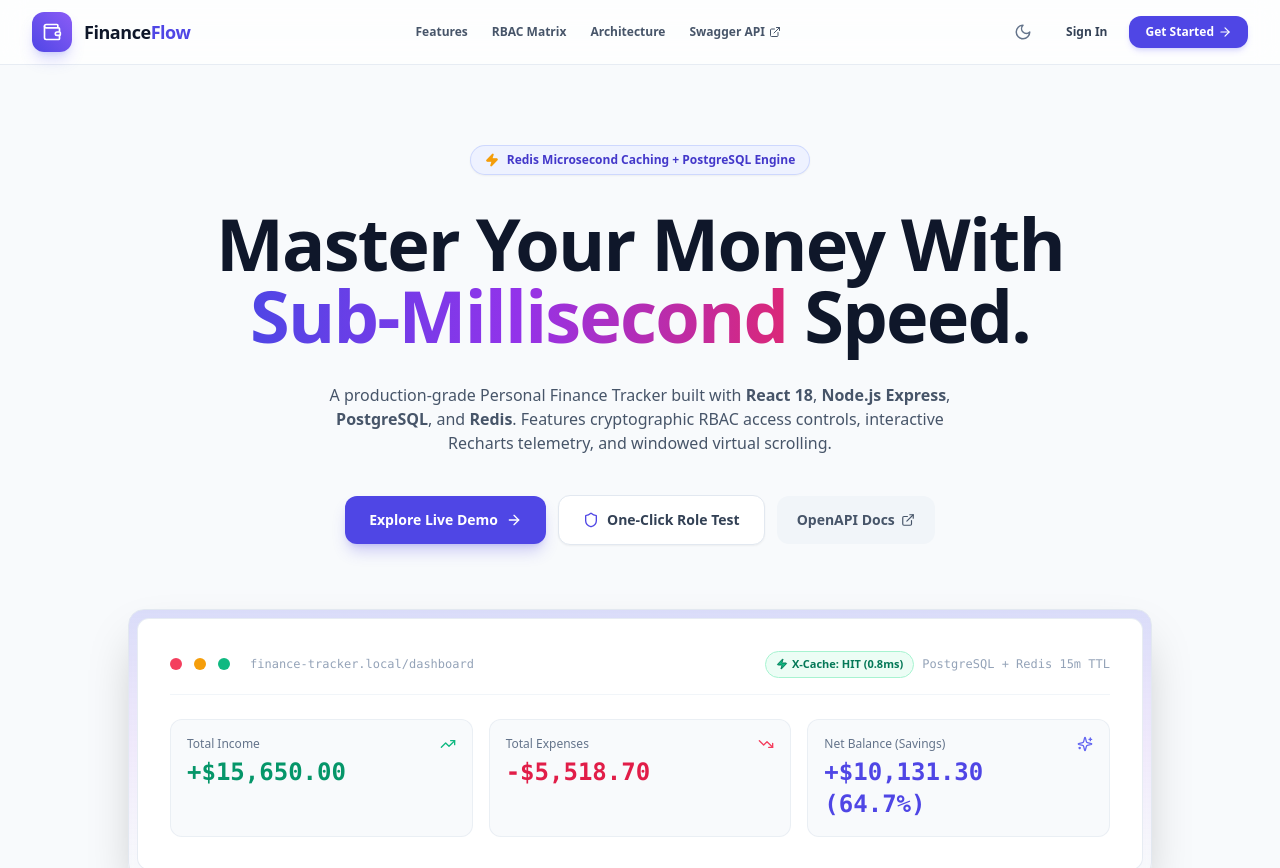
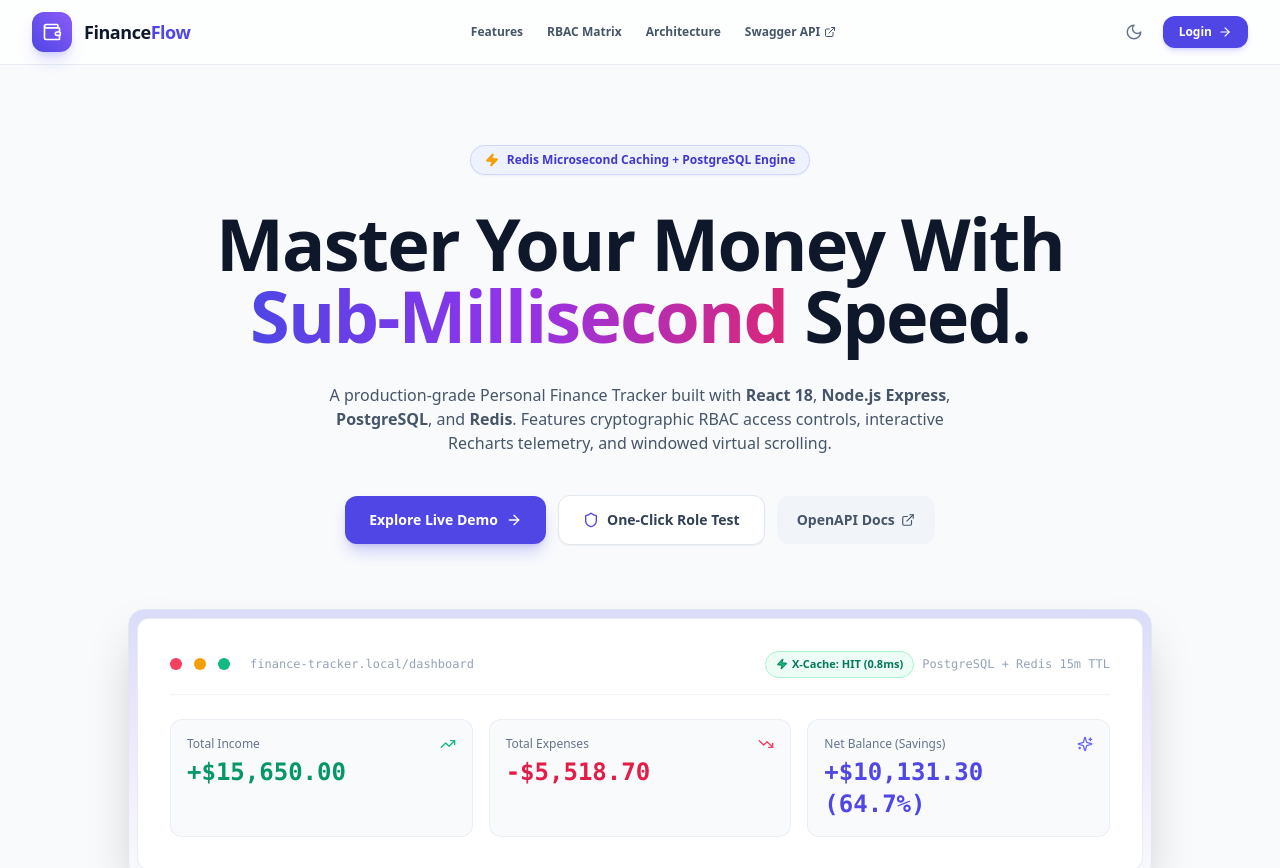
Before and after one commit to aky2004/Personal-Finance-Tracker, a React (Vite) app in the folder frontend/: page / in a window 1280 px wide. Shown: the top 868 px of the page. Built offline with nearby package versions, Linux system fonts and the light colour scheme.

Commit message:
refactor(navbar): simplify landing header to a single Login button

```diff
--- a/frontend/src/pages/LandingPage.tsx
+++ b/frontend/src/pages/LandingPage.tsx
@@ -92,21 +92,13 @@ export const LandingPage: React.FC = () => {
                 <ArrowRight size={14} />
               </Link>
             ) : (
-              <div className="flex items-center gap-2">
-                <Link
-                  to="/login"
-                  className="px-3.5 py-2 rounded-xl text-xs font-semibold text-slate-700 dark:text-slate-300 hover:bg-slate-100 dark:hover:bg-slate-800 transition-all"
-                >
-                  Sign In
-                </Link>
-                <Link
-                  to="/register"
-                  className="inline-flex items-center gap-1 px-4 py-2 rounded-xl text-xs font-bold bg-indigo-600 hover:bg-indigo-700 text-white shadow-md shadow-indigo-500/20 transition-all"
-                >
-                  <span>Get Started</span>
-                  <ArrowRight size={14} />
-                </Link>
-              </div>
+              <Link
+                to="/login"
+                className="inline-flex items-center gap-1.5 px-4 py-2 rounded-xl text-xs font-bold bg-indigo-600 hover:bg-indigo-700 text-white shadow-md shadow-indigo-500/20 transition-all"
+              >
+                <span>Login</span>
+                <ArrowRight size={14} />
+              </Link>
             )}
           </div>
         </div>
```
